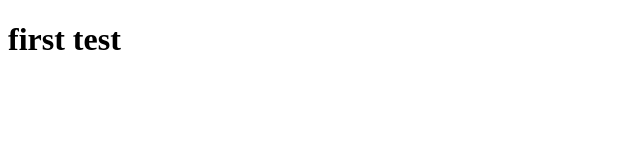
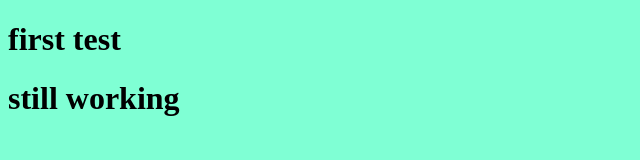
Before and after one commit to jonnyS2002/jonnys2002.github.io, a plain HTML site: page index.html in a window 1280 px wide. Shown: the whole page, without its empty margins (0-640 px from the left). Drawn offline with Linux system fonts and the light colour scheme.

Commit message:
Update index.html

```diff
--- a/index.html
+++ b/index.html
@@ -6,7 +6,8 @@
     <meta name="viewport" content="width=device-width, initial-scale=1.0">
     <title>Document</title>
 </head>
-<body>
+<body style="background-color: aquamarine;">
     <h1>first test</h1>
+    <h1>still working</h1>
 </body>
 </html>
```
